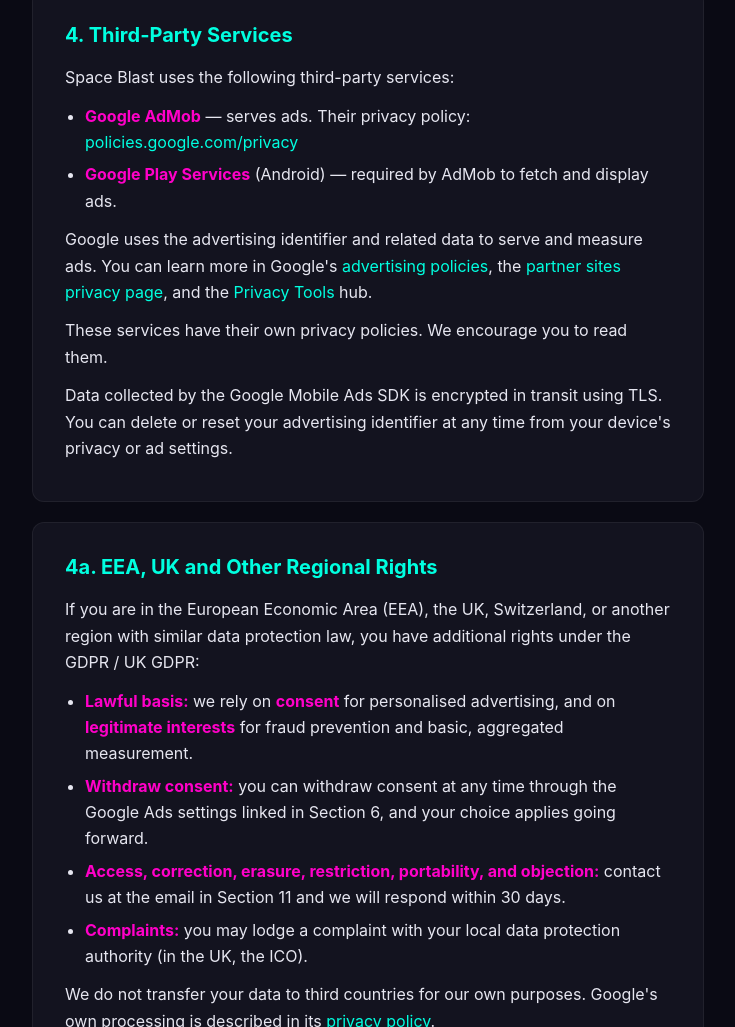
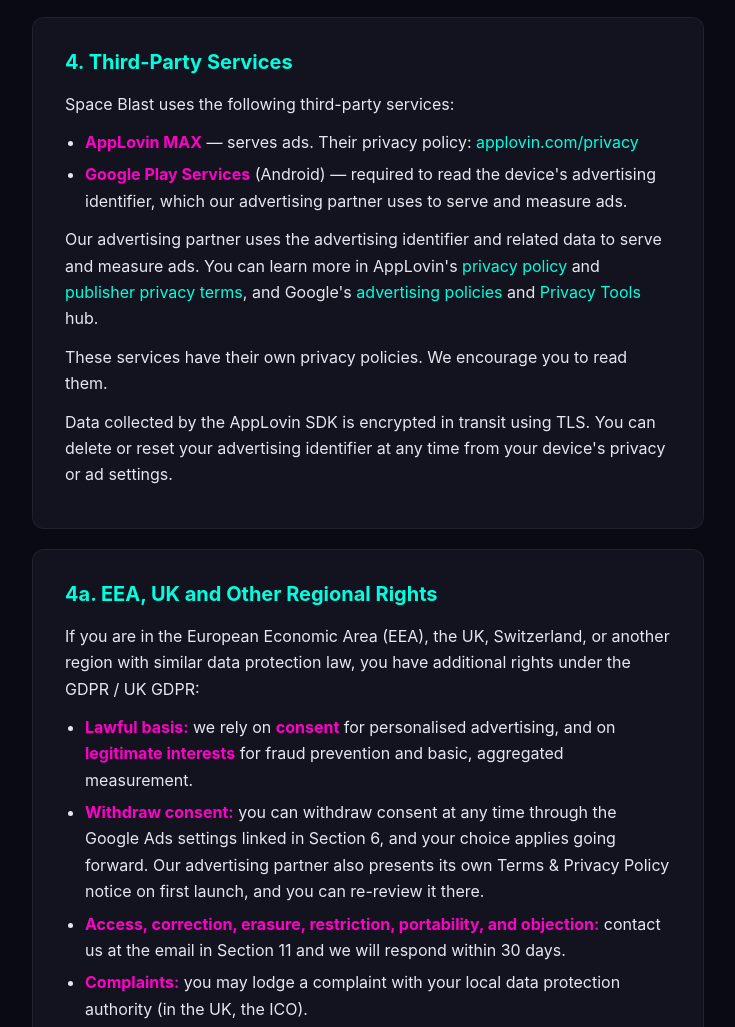
Before and after one commit to ncik8/space-blast-privacy, a plain HTML site: page index.html in a window 1280 px wide. Shown: the part 1773-2800 px from the top of the page, without its empty margins (272-1007 px from the left). Drawn offline with Linux system fonts and the light colour scheme.

Commit message:
Rewrite the privacy policy for AppLovin MAX
The AdMob publisher account was rejected, so ads are now served by
AppLovin MAX. Every AdMob reference is replaced with the AppLovin
equivalent, and the sections on what is collected, third-party
services, regional rights, children, retention, international transfers
and security are updated to match.

The Google Ads settings references are deliberately kept: resetting the
advertising identifier on Android still goes through Google Ads
settings, and AppLovin reads that same identifier.

The "Last updated" date is bumped, because a stale date contradicts
the content.

This is the copy served at https://ncik8.github.io/space-blast-privacy/
and, via the canonical link, the same document as
https://beepbo.com/space-blast/privacy.

```diff
--- a/index.html
+++ b/index.html
@@ -94,7 +94,7 @@
   <p class="subtitle">Privacy Policy</p>
 </header>
 
-<div class="lang">Last updated: <strong>October 22, 2026</strong></div>
+<div class="lang">Last updated: <strong>November 9, 2026</strong></div>
 
 <div class="panel">
   <h2>1. Introduction</h2>
@@ -106,11 +106,11 @@
   <h2>2. Information We Collect</h2>
   <p><strong>Information we collect automatically (via third-party SDKs):</strong></p>
   <ul>
-    <li><strong>Advertising identifier (GAID / IDFA):</strong> A randomized device identifier used by our advertising partner (Google AdMob) to deliver and measure ads. You can reset it at any time from your device's privacy settings.</li>
+    <li><strong>Advertising identifier (GAID / IDFA):</strong> A randomized device identifier used by our advertising partner (AppLovin MAX) to deliver and measure ads. You can reset it at any time from your device's privacy settings.</li>
     <li><strong>Approximate device info:</strong> Device model, OS version, country (from IP), and locale — used to pick ads relevant to your region.</li>
     <li><strong>Ad interaction events:</strong> Whether you watched an ad to completion, closed it early, or installed an advertised app. Used to bill advertisers and detect fraud.</li>
     <li><strong>Approximate location (region only):</strong> Your advertising partner may estimate your general region from your device's IP address in order to serve relevant ads. We do not request or access precise location, and the app holds no location permissions.</li>
-    <li><strong>App performance diagnostics:</strong> App launch time, hang rate, and energy usage, collected by Google to measure SDK reliability and detect fraud.</li>
+    <li><strong>App performance diagnostics:</strong> App launch time, hang rate, and energy usage, collected by our advertising partner to measure SDK reliability and detect fraud.</li>
   </ul>
   <p><strong>Information stored locally on your device:</strong></p>
   <ul>
@@ -143,12 +143,12 @@
   <h2>4. Third-Party Services</h2>
   <p>Space Blast uses the following third-party services:</p>
   <ul>
-    <li><strong>Google AdMob</strong> — serves ads. Their privacy policy: <a href="https://policies.google.com/privacy" target="_blank" rel="noopener">policies.google.com/privacy</a></li>
-    <li><strong>Google Play Services</strong> (Android) — required by AdMob to fetch and display ads.</li>
+    <li><strong>AppLovin MAX</strong> — serves ads. Their privacy policy: <a href="https://www.applovin.com/privacy/" target="_blank" rel="noopener">applovin.com/privacy</a></li>
+    <li><strong>Google Play Services</strong> (Android) — required to read the device's advertising identifier, which our advertising partner uses to serve and measure ads.</li>
   </ul>
-  <p>Google uses the advertising identifier and related data to serve and measure ads. You can learn more in Google's <a href="https://policies.google.com/technologies/ads" target="_blank" rel="noopener">advertising policies</a>, the <a href="https://policies.google.com/technologies/partner-sites" target="_blank" rel="noopener">partner sites privacy page</a>, and the <a href="https://www.google.com/privacytools/" target="_blank" rel="noopener">Privacy Tools</a> hub.</p>
+  <p>Our advertising partner uses the advertising identifier and related data to serve and measure ads. You can learn more in AppLovin's <a href="https://www.applovin.com/privacy/" target="_blank" rel="noopener">privacy policy</a> and <a href="https://www.applovin.com/privacy-policy/" target="_blank" rel="noopener">publisher privacy terms</a>, and Google's <a href="https://policies.google.com/technologies/ads" target="_blank" rel="noopener">advertising policies</a> and <a href="https://www.google.com/privacytools/" target="_blank" rel="noopener">Privacy Tools</a> hub.</p>
   <p>These services have their own privacy policies. We encourage you to read them.</p>
-  <p>Data collected by the Google Mobile Ads SDK is encrypted in transit using TLS. You can delete or reset your advertising identifier at any time from your device's privacy or ad settings.</p>
+  <p>Data collected by the AppLovin SDK is encrypted in transit using TLS. You can delete or reset your advertising identifier at any time from your device's privacy or ad settings.</p>
 </div>
 
 <div class="panel">
@@ -156,17 +156,17 @@
   <p>If you are in the European Economic Area (EEA), the UK, Switzerland, or another region with similar data protection law, you have additional rights under the GDPR / UK GDPR:</p>
   <ul>
     <li><strong>Lawful basis:</strong> we rely on <strong>consent</strong> for personalised advertising, and on <strong>legitimate interests</strong> for fraud prevention and basic, aggregated measurement.</li>
-    <li><strong>Withdraw consent:</strong> you can withdraw consent at any time through the Google Ads settings linked in Section 6, and your choice applies going forward.</li>
+    <li><strong>Withdraw consent:</strong> you can withdraw consent at any time through the Google Ads settings linked in Section 6, and your choice applies going forward. Our advertising partner also presents its own Terms &amp; Privacy Policy notice on first launch, and you can re-review it there.</li>
     <li><strong>Access, correction, erasure, restriction, portability, and objection:</strong> contact us at the email in Section 11 and we will respond within 30 days.</li>
     <li><strong>Complaints:</strong> you may lodge a complaint with your local data protection authority (in the UK, the ICO).</li>
   </ul>
-  <p>We do not transfer your data to third countries for our own purposes. Google's own processing is described in its <a href="https://policies.google.com/privacy" target="_blank" rel="noopener">privacy policy</a>.</p>
+  <p>We do not transfer your data to third countries for our own purposes. Our advertising partner's own processing is described in its <a href="https://www.applovin.com/privacy/" target="_blank" rel="noopener">privacy policy</a>, and Google's in <a href="https://policies.google.com/privacy" target="_blank" rel="noopener">Google's privacy policy</a>.</p>
 </div>
 
 <div class="panel">
   <h2>5. Children</h2>
   <p>Space Blast is intended for users aged <strong>13 and over</strong>, which is the target audience declared in our Google Play listing. We do not knowingly collect information from children. If you believe a child has provided us information, contact us and we will delete it.</p>
-  <p>The app declares to Google AdMob that it is <strong>not</strong> child-directed, but it is rated for a general audience (PEGI 3 / ESRB Everyone) and may be used by teenagers. Google treats users aged 13-15 as potentially under the age of digital consent in some countries, so we tag our ad requests for <strong>teen treatment</strong>: this restricts ad serving to age-appropriate, non-personalised inventory. We also restrict all served ads to a <strong>G rating</strong>, which is safe for all ages. Where our ad partner identifies a user as under-age, they apply child-directed treatment in line with COPPA and similar laws.</p>
+  <p>The app declares to our advertising partner that it is <strong>not</strong> child-directed, but it is rated for a general audience (PEGI 3 / ESRB Everyone) and may be used by teenagers. We treat users aged 13-15 as potentially under the age of digital consent in some countries, so we tag our ad requests for <strong>teen treatment</strong>: this restricts ad serving to age-appropriate, non-personalised inventory. We also restrict all served ads to a <strong>G rating</strong>, which is safe for all ages. Where our ad partner identifies a user as under-age, they apply child-directed treatment in line with COPPA and similar laws.</p>
   <p>Because the game is free and contains no purchases, no purchases or payments are made by children or collected on their behalf. <strong>Users under 13 must not install the app without a parent or guardian's permission.</strong></p>
 </div>
 
@@ -184,17 +184,17 @@
 
 <div class="panel">
   <h2>7. Data Retention</h2>
-  <p>Locally stored data (high score, settings) stays on your device until you uninstall the app. AdMob retains its data per <a href="https://policies.google.com/privacy" target="_blank" rel="noopener">Google's retention policy</a>.</p>
+  <p>Locally stored data (high score, settings) stays on your device until you uninstall the app. Our advertising partner retains its data per <a href="https://www.applovin.com/privacy/" target="_blank" rel="noopener">AppLovin's privacy policy</a>.</p>
 </div>
 
 <div class="panel">
   <h2>8. International Transfers</h2>
-  <p>AdMob may process your advertising identifier on servers in the United States and other countries. By using Space Blast, you understand your data may be transferred outside your home country.</p>
+  <p>Our advertising partner may process your advertising identifier on servers in the United States and other countries. By using Space Blast, you understand your data may be transferred outside your home country.</p>
 </div>
 
 <div class="panel">
   <h2>9. Security</h2>
-  <p>We rely on Google AdMob's industry-standard security to protect advertising data. Locally stored data is protected by your device's normal security (lock screen, encryption).</p>
+  <p>We rely on our advertising partner's industry-standard security to protect advertising data. Locally stored data is protected by your device's normal security (lock screen, encryption).</p>
   <p>No method of transmission over the internet, however, is 100% secure.</p>
 </div>
 
```
Also changed, not shown: 1 other file.
